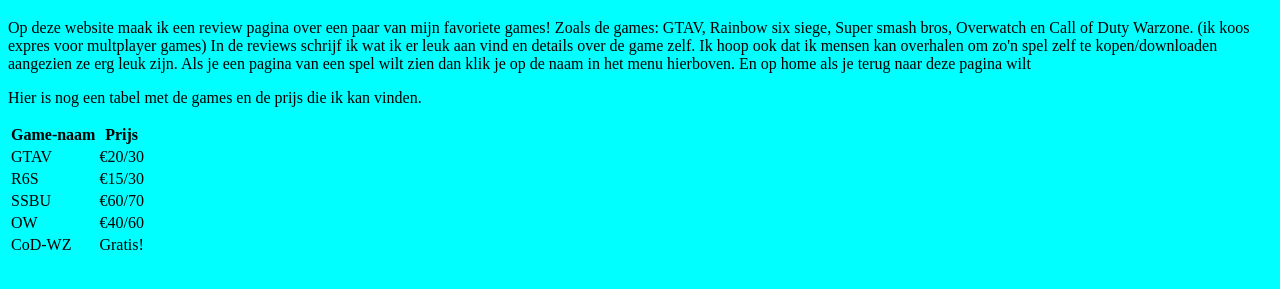
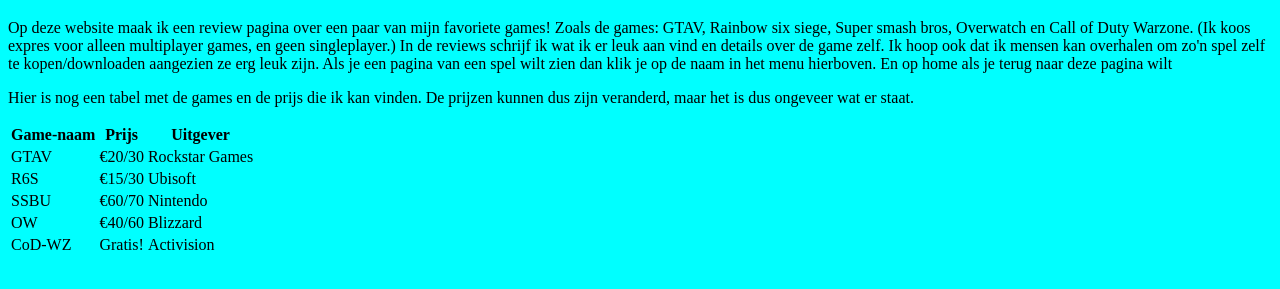
Before and after one commit to KyanFrijhoff/htmlcss1, a plain HTML site: page index.html in a window 1280 px wide. Shown: the part 117-406 px from the top of the page. Drawn offline with Linux system fonts and the light colour scheme.

Commit message:
Update index.html

```diff
--- a/index.html
+++ b/index.html
@@ -18,36 +18,46 @@
 <h1>Welkom op mijn website!</h1>
 <p>Op deze website maak ik een review pagina over een paar van mijn
 favoriete games! Zoals de games: GTAV, Rainbow six siege, Super smash bros, Overwatch
-en Call of Duty Warzone. (ik koos expres voor multplayer games) In de reviews schrijf ik wat ik er leuk aan vind en details over de game zelf.
+en Call of Duty Warzone. (Ik koos expres voor alleen multiplayer games, en geen singleplayer.) In de reviews schrijf ik wat ik er leuk aan vind en details over de game zelf.
 Ik hoop ook dat ik mensen kan overhalen om zo'n spel zelf te kopen/downloaden aangezien ze erg leuk zijn.
 Als je een pagina van een spel wilt zien dan klik je op de naam in het menu hierboven. En op home als je terug naar deze pagina wilt</p>
-<p>Hier is nog een tabel met de games en de prijs die ik kan vinden.</p>
+<p>Hier is nog een tabel met de games en de prijs die ik kan vinden. De prijzen kunnen dus zijn veranderd, maar het is dus ongeveer wat er staat.</p>
+
+  <div class="contaitable">
     <table>
       <tr>
         <th>Game-naam</th>
         <th>Prijs</th>
+        <th>Uitgever</th>
       </tr>
       <tr>
         <td>GTAV</td>
         <td>€20/30</td>
+        <td>Rockstar Games</td>
       </tr>
       <tr>
         <td>R6S</td>
         <td>€15/30</td>
+        <td>Ubisoft</td>
       </tr>
       <tr>
         <td>SSBU</td>
         <td>€60/70</td>
+        <td>Nintendo</td>
       </tr>
       <tr>
         <td>OW</td>
         <td>€40/60</td>
+        <td>Blizzard</td>
       </tr>
       <tr>
         <td>CoD-WZ</td>
         <td>Gratis!</td>
+        <td>Activision</td>
       </tr>
     </table>
+
+  </div>
 </body>
 
 </html>
```
Lines whose indentation alone changed are shown as unchanged.
